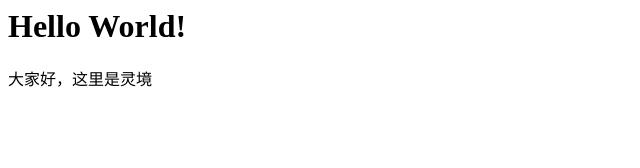
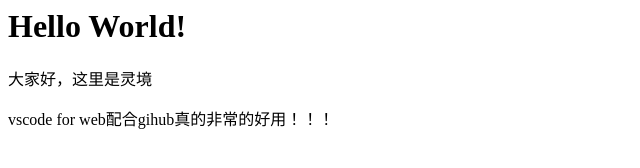
Before and after one commit to Yu-jia-jun/lingjing, a plain HTML site: page index.html in a window 1280 px wide. Shown: the whole page, without its empty margins (0-640 px from the left). Drawn offline with Linux system fonts and the light colour scheme.

Commit message:
进行了vscode for web的简单试验

```diff
--- a/index.html
+++ b/index.html
@@ -5,5 +5,8 @@
 <body>
 <h1>Hello World!</h1>
   <p>大家好，这里是灵境</p>
+  <div>
+    vscode for web配合gihub真的非常的好用！！！
+  </div>
 </body>
 </html>
```
